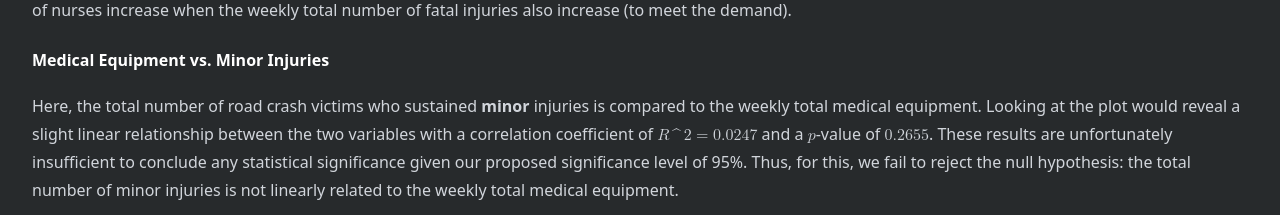
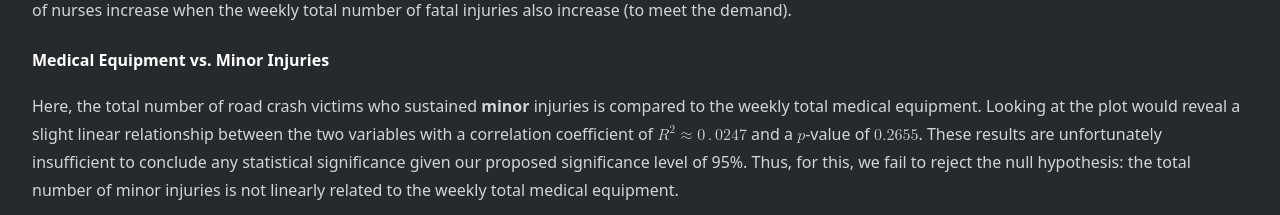
Before and after one commit to bantay-bangga/bantay-bangga.github.io, a SvelteKit app: page / in a window 1280 px wide. Shown: the part 4880-5095 px from the top of the page. Built offline with nearby package versions, Linux system fonts and the light colour scheme.

Commit message:
fix: use proper superscript

```diff
--- a/src/routes/+page.svelte
+++ b/src/routes/+page.svelte
@@ -440,9 +440,7 @@
         with
         <math xmlns="http://www.w3.org/1998/Math/MathML"
             ><mrow
-                ><msup><mi>R</mi><mn>2</mn></msup><mo>&#x2248;</mo><mn>0</mn><mo separator="true">.</mo><mrow
-                    ><mn>0907</mn></mrow
-                ></mrow
+                ><msup><mi>R</mi><mn>2</mn></msup><mo>&#x2248;</mo><mn>0</mn><mo>.</mo><mrow><mn>0907</mn></mrow></mrow
             ></math
         >
         and a
@@ -458,9 +456,7 @@
         with
         <math xmlns="http://www.w3.org/1998/Math/MathML"
             ><mrow
-                ><msup><mi>R</mi><mn>2</mn></msup><mo>&#x2248;</mo><mn>0</mn><mo separator="true">.</mo><mrow
-                    ><mn>0615</mn></mrow
-                ></mrow
+                ><msup><mi>R</mi><mn>2</mn></msup><mo>&#x2248;</mo><mn>0</mn><mo>.</mo><mrow><mn>0615</mn></mrow></mrow
             ></math
         >
         and a
@@ -482,9 +478,11 @@
         Here, the total number of road crash victims who sustained <b>minor</b> injuries is compared to the weekly total
         medical equipment. Looking at the plot would reveal a slight linear relationship between the two variables with
         a correlation coefficient of
-        <math xmlns="http://www.w3.org/1998/Math/MathML">
-            <mi>R</mi><mo>^</mo><mn>2</mn><mo>=</mo><mn>0</mn><mi>.</mi><mn>0247</mn>
-        </math>
+        <math xmlns="http://www.w3.org/1998/Math/MathML"
+            ><mrow
+                ><msup><mi>R</mi><mn>2</mn></msup><mo>&#x2248;</mo><mn>0</mn><mo>.</mo><mrow><mn>0247</mn></mrow></mrow
+            ></math
+        >
         and a <math xmlns="http://www.w3.org/1998/Math/MathML"><mi>p</mi></math>-value of
         <math xmlns="http://www.w3.org/1998/Math/MathML"><mrow><mn>0</mn><mi>.</mi><mn>2655</mn></mrow></math>. These
         results are unfortunately insufficient to conclude any statistical significance given our proposed significance
```
